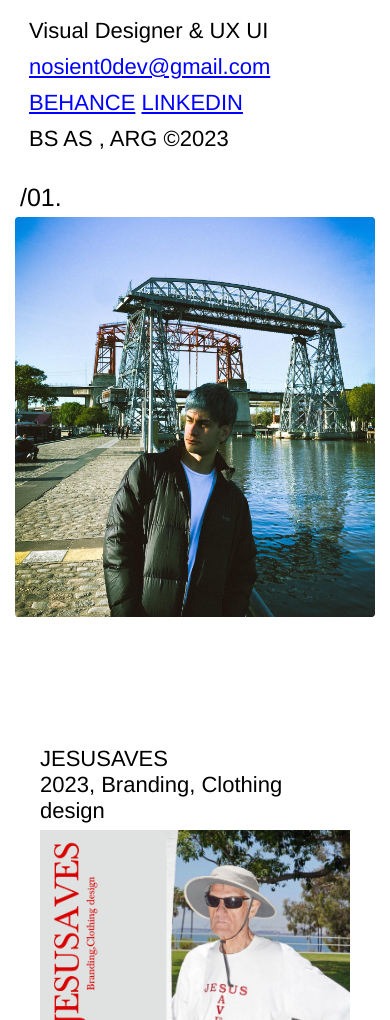
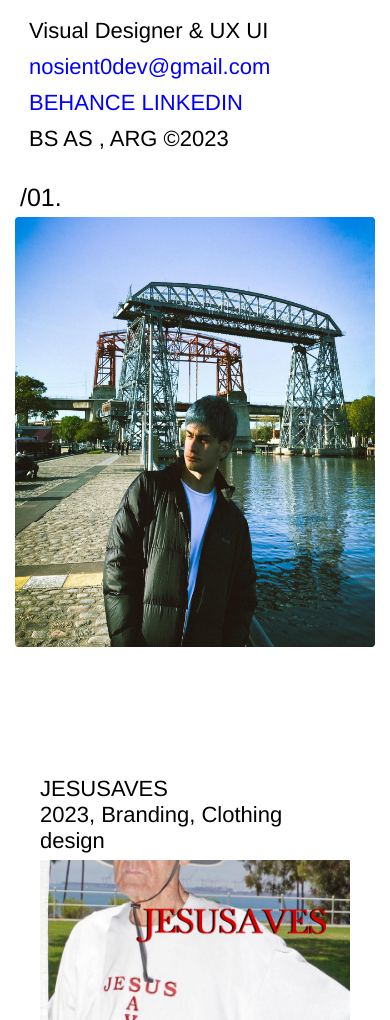
Before and after one commit to IgnacioDevo/Portfolio-UXUI-2023, a plain HTML site: page index.html in a window 390 px wide. Shown: the part 113-1133 px from the top of the page. Drawn offline with Linux system fonts and the light colour scheme.

Commit message:
Responsive

```diff
--- a/css/style.css
+++ b/css/style.css
@@ -284,7 +284,7 @@ ul li a:hover{
     }
     ul li a {
         color: blue;
-        text-decoration: underline;
+        text-decoration: none;
     }
     ul li a:hover{
         color: rgb(0, 0, 0);
@@ -308,7 +308,7 @@ ul li a:hover{
     }
 
     .image img {
-        height:  400px;
+        height:  430px;
         max-width: 100%;
     }
 }
--- a/index.html
+++ b/index.html
@@ -47,7 +47,7 @@
             </div>
             <div class="project-link">
                 <a href="./projects/Jesusaves.html">
-                    <img src="./assets/Portada Jesusaves.png" alt="JESUSAVES Tape">
+                    <img src="./assets/Portada 1.png" alt="JESUSAVES Tape">
                 </a>
             </div>
         </div>
@@ -59,7 +59,7 @@
             </div>
             <div class="project-link">
                 <a href="./projects/Sinergiai.html">
-                    <img src="./assets/Portada SINERGIAI.png" alt="SINERGIAI Tape">
+                    <img src="./assets/Portada 2.png" alt="SINERGIAI Tape">
                 </a>
             </div>
         </div>
@@ -71,7 +71,7 @@
             </div>
             <div class="project-link">
                 <a href="./projects/Solmaint.html">
-                    <img src="./assets/Portada Solmaint.png" alt="SOLMAINT Tape">
+                    <img src="./assets/Portada 3.png" alt="SOLMAINT Tape">
                 </a>
             </div>
         </div>
```
Also changed, not shown: assets/Portada 1.png (added), assets/Portada 2.png (added), assets/Portada 3.png (added), assets/Portada Jesusaves.png (deleted), assets/Portada SINERGIAI.png (deleted), assets/Portada Solmaint.png (deleted), 1 other file.
